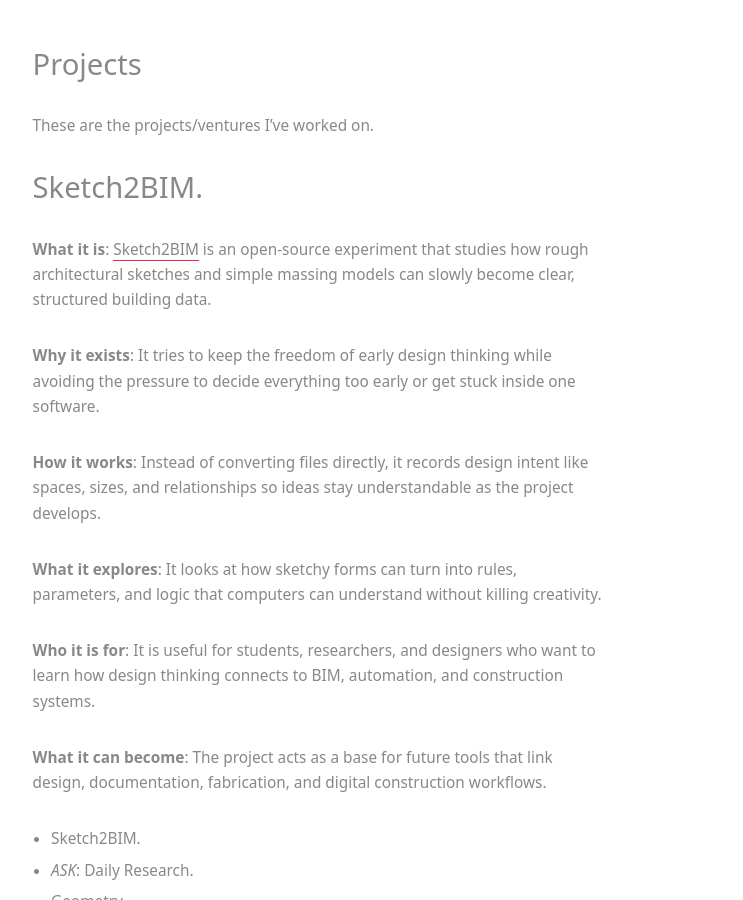
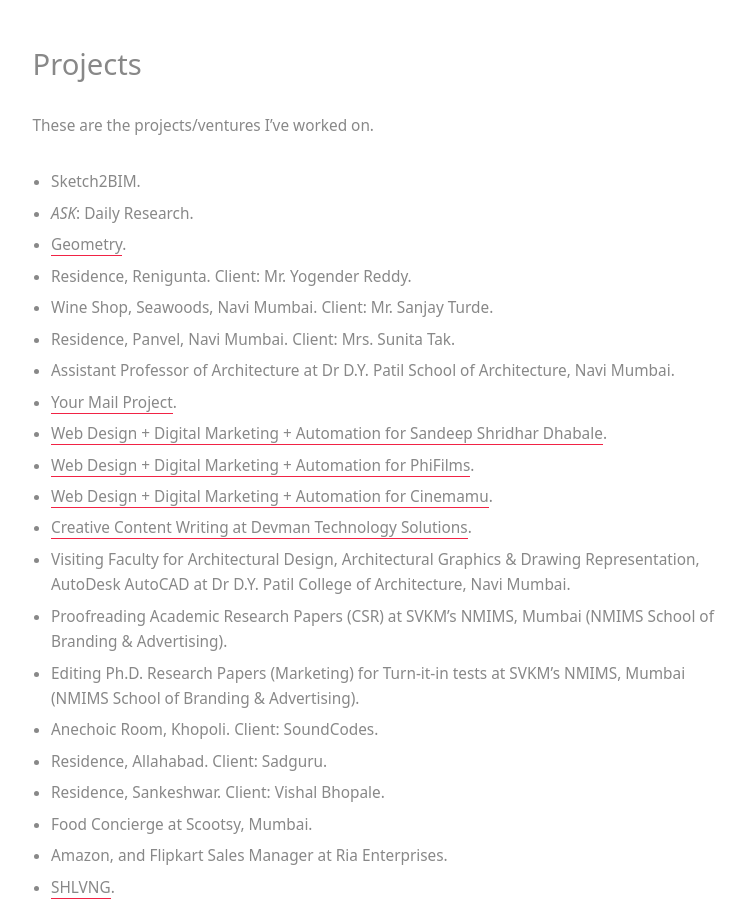
Before and after one commit to kushalsamant/kushalsamant.github.io, a Jekyll site: the page built from projects.md, in a window 1280 px wide and 900 px high. Shown: the whole window, without its empty margins (256-999 px from the left). Built offline with Jekyll 4.4.1, drawn with Linux system fonts in a browser that asks for light colours; our own code applies the rules of GitHub Pages for plain Markdown files.

Commit message:
Update projects.md

```diff
--- a/projects.md
+++ b/projects.md
@@ -1,20 +1,6 @@
 ## Projects
 
 These are the projects/ventures I've worked on.
-
-## Sketch2BIM.
-
-**What it is**: <a href="https://github.com/kushalsamant/sketch2bim" rel="noopener noreferrer" target="_blank">Sketch2BIM</a> is an open-source experiment that studies how rough architectural sketches and simple massing models can slowly become clear, structured building data.
-
-**Why it exists**: It tries to keep the freedom of early design thinking while avoiding the pressure to decide everything too early or get stuck inside one software.
-
-**How it works**: Instead of converting files directly, it records design intent like spaces, sizes, and relationships so ideas stay understandable as the project develops.
-
-**What it explores**: It looks at how sketchy forms can turn into rules, parameters, and logic that computers can understand without killing creativity.
-
-**Who it is for**: It is useful for students, researchers, and designers who want to learn how design thinking connects to BIM, automation, and construction systems.
-
-**What it can become**: The project acts as a base for future tools that link design, documentation, fabrication, and digital construction workflows.
 
 - Sketch2BIM. <br>
 - _ASK_: Daily Research. <br>
```
